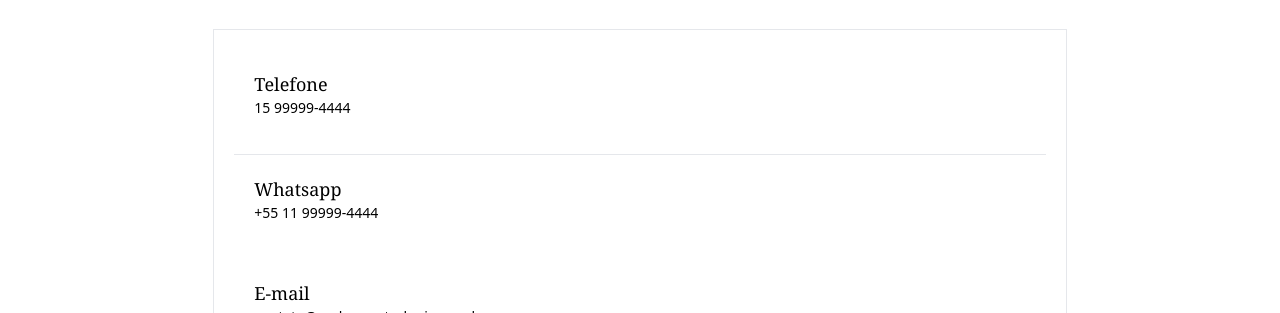
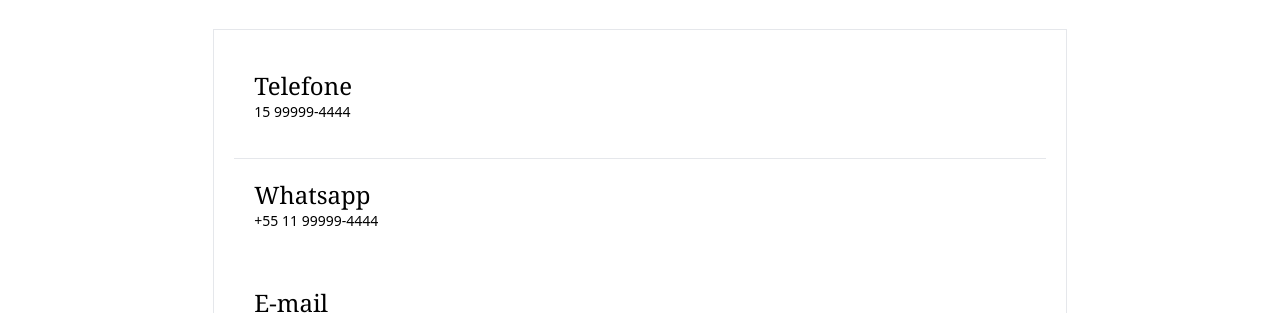
Before and after one commit to rhfactordev/rhfactor-site, a Nuxt app: page /contato in a window 1280 px wide. Shown: the part 487-800 px from the top of the page. Built offline with nearby package versions, Linux system fonts and the light colour scheme.

Commit message:
Fix para Headers no Contato

```diff
--- a/pages/contato.vue
+++ b/pages/contato.vue
@@ -66,17 +66,17 @@ const handleSubmit = async ( event ) => {
       <!--  md:w-5/12    -->
       <div class="w-full md:order-2 mb-5 p-5 border border-gray-200">
         <div class="p-5">
-          <h4>Telefone</h4>
+          <h2>Telefone</h2>
           <p>{{ site.phone }}</p>
         </div>
         <hr/>
         <div class="p-5">
-          <h4>Whatsapp</h4>
-          <p><a target="_blank" :href="`https://wa.me/${site.whatsapp.replace(/\D/g,'')}`">{{ site.whatsapp }}</a></p>
+          <h2>Whatsapp</h2>
+          <p><a title="Contato via Whatsapp" target="_blank" :href="`https://wa.me/${site.whatsapp.replace(/\D/g,'')}`">{{ site.whatsapp }}</a></p>
         </div>
         <div class="p-5">
-          <h4>E-mail</h4>
-          <p><a :href="`mailto:{{ site.email }}`">{{ site.email }}</a></p>
+          <h2>E-mail</h2>
+          <p><a title="Contato via E-mail" :href="`mailto:{{ site.email }}`">{{ site.email }}</a></p>
         </div>
       </div>
       <div v-if="false" class="w-full mb-5 md:w-7/12 p-5">
```
